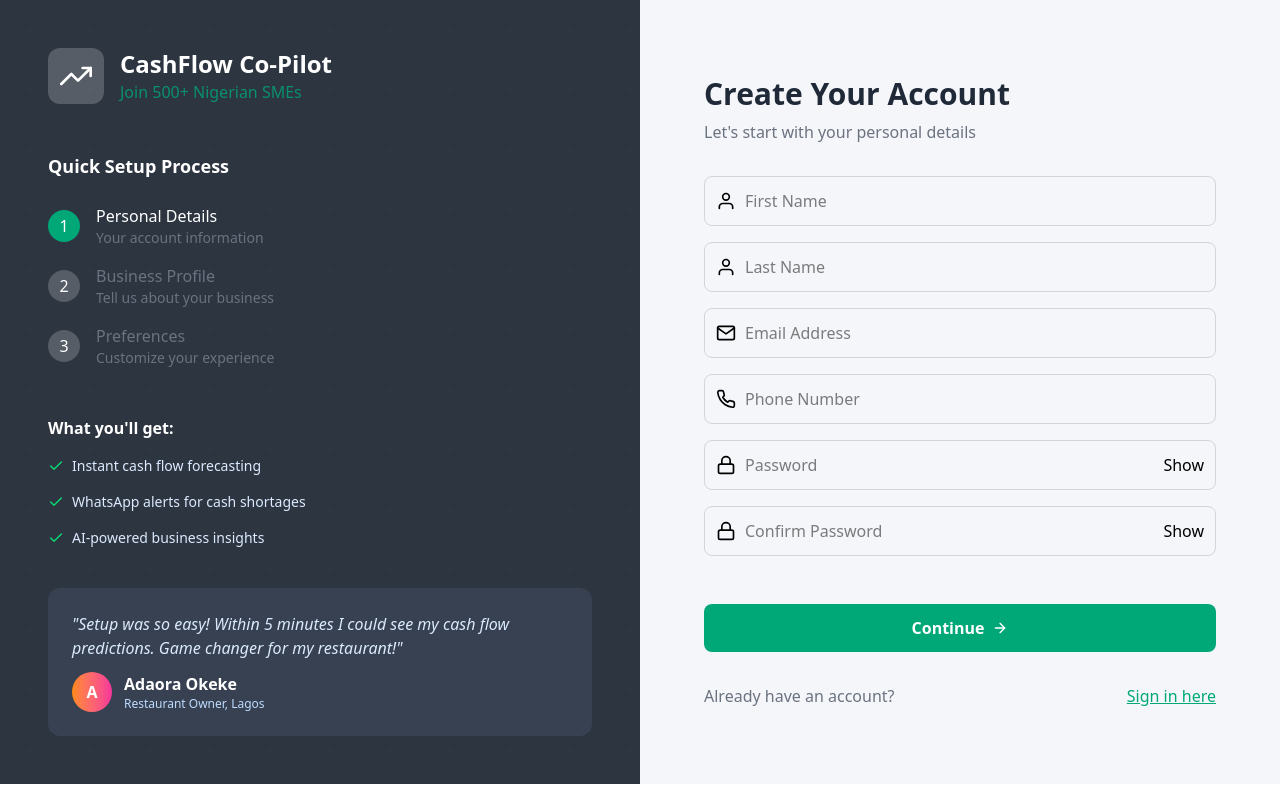
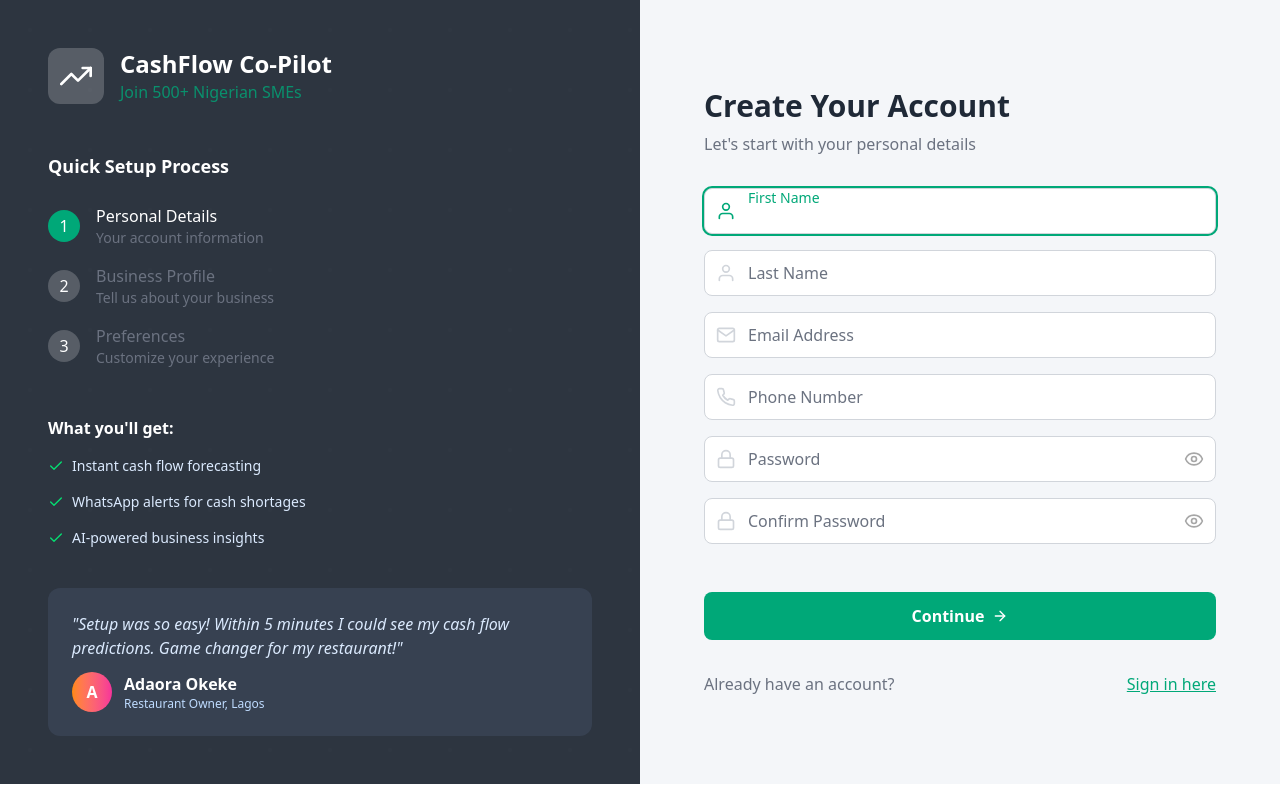
Before and after one commit to Sherifsani/cashflow-ai, a Next.js app: page /auth/register in a window 1280 px wide. Built offline with nearby package versions, Linux system fonts and the light colour scheme.

Commit message:
refactor: created reusable components from ui elements.

```diff
--- a/app/auth/register/_components/Alert.tsx
+++ b/app/auth/register/_components/Alert.tsx
@@ -11,7 +11,7 @@ export default function Alert({ type = 'info', children }: Props) {
   const styles = {
     error: 'bg-red-50 border border-red-200 text-red-700',
     success: 'bg-green-50 border border-green-200 text-green-700',
-    info: 'bg-blue-50 border border-blue-200 text-blue-700',
+    info: 'bg-[#00A878]/10 border border-[#00A878]/30 text-[#00A878]',
   } as const;
 
   return (
--- a/app/auth/register/_components/FormControls/Checkbox.tsx
+++ b/app/auth/register/_components/FormControls/Checkbox.tsx
@@ -11,8 +11,8 @@ type Props = {
 
 const Checkbox: React.FC<Props> = ({ name, checked, onChange, label }) => (
   <label className="flex items-start cursor-pointer">
-    <input type="checkbox" name={name} checked={checked} onChange={onChange} className="mt-1 h-4 w-4 text-blue-600 border-gray-300 rounded focus:ring-blue-500" />
-    <div className="ml-3 text-sm text-gray-700">{label}</div>
+    <input type="checkbox" name={name} checked={checked} onChange={onChange} className="mt-1 h-4 w-4 text-[#00A878] border-[#D1D5DB] rounded focus:ring-[#00A878]" />
+    <div className="ml-3 text-sm text-[#1F2937]">{label}</div>
   </label>
 );
 
--- a/app/auth/register/_components/FormControls/PasswordInput.tsx
+++ b/app/auth/register/_components/FormControls/PasswordInput.tsx
@@ -1,5 +1,6 @@
 "use client"
 
+import { Eye, EyeOff } from 'lucide-react';
 import React from 'react';
 
 type Props = {
@@ -13,28 +14,49 @@ type Props = {
     icon?: React.ReactNode;
 };
 
-const PasswordInput: React.FC<Props> = ({ name, value, onChange, placeholder, error, show = false, toggleShow, icon }) => {
+export default function PasswordInput({ name, value, onChange, placeholder = '', error, show = false, toggleShow, icon }: Props) {
+    const leftOffset = icon ? 'left-10' : 'left-3';
+    const inputPadding = icon ? 'pl-10' : 'pl-3';
+
     return (
         <div>
             <div className="relative">
-        {icon && <div className="absolute inset-y-0 left-0 pl-3 flex items-center pointer-events-none">{icon}</div>}
+
                 <input
                     type={show ? 'text' : 'password'}
+                    id={name}
                     name={name}
                     value={value}
                     onChange={onChange}
-          placeholder={placeholder}
-          className={`block w-full ${icon ? 'pl-10' : 'pl-3'} pr-10 py-3 border rounded-lg focus:outline-none focus:ring-2 focus:ring-blue-500 ${error ? 'border-red-300 bg-red-50' : 'border-gray-300'}`}
+                    placeholder=" "
+                    aria-label={placeholder || name}
+                    className={`peer block w-full ${inputPadding} pr-10 pb-1 pt-4 border border-border rounded-lg bg-white focus:outline-none focus-visible:ring-2 focus-visible:ring-[#00A878] ${error ? 'border-red-300 bg-red-50' : 'border-[#D1D5DB]'}`}
                 />
+
+                <label
+                    htmlFor={name}
+                    className={`absolute ${leftOffset} top-0 -translate-y-0 px-1 text-[#6B7280] text-sm transition-all duration-150 pointer-events-none peer-placeholder-shown:top-1/2 peer-placeholder-shown:-translate-y-1/2 peer-placeholder-shown:text-base peer-placeholder-shown:text-[#6B7280] peer-focus:top-0 peer-focus:-translate-y-0 peer-focus:text-[#00A878] peer-focus-visible:text-[#00A878] peer-focus:peer-placeholder-shown:text-sm`}
+                >
+                    {placeholder}
+                </label>
+
+
+                {icon && (
+                    <div className="absolute inset-y-0 left-0 pl-3 flex items-center pointer-events-none text-[#D1D5DB] peer-focus:text-[#00A878]" aria-hidden>
+                        <span className="transition-colors duration-150 text-inherit">
+                            {icon}
+                        </span>
+                    </div>
+                )}
+
                 {toggleShow && (
                     <button type="button" className="absolute inset-y-0 right-0 pr-3 flex items-center" onClick={toggleShow}>
-            {show ? 'Hide' : 'Show'}
+                        {show ? <EyeOff className="size-5 text-black/35" /> : <Eye className="size-5 text-black/35" />}
                     </button>
                 )}
             </div>
+
             {error && <p className="mt-1 text-sm text-red-600">{error}</p>}
         </div>
     );
-};
-
-export default PasswordInput;
+}
--- a/app/auth/register/_components/FormControls/RadioGroup.tsx
+++ b/app/auth/register/_components/FormControls/RadioGroup.tsx
@@ -15,10 +15,10 @@ const RadioGroup: React.FC<Props> = ({ name, value, onChange, options }) => (
   <div className="space-y-3">
     {options.map(opt => (
       <label key={opt.value} className="flex items-start cursor-pointer">
-        <input type="radio" name={name} value={opt.value} checked={value === opt.value} onChange={onChange} className="mt-1 h-4 w-4 text-blue-600 border-gray-300 focus:ring-blue-500" />
+        <input type="radio" name={name} value={opt.value} checked={value === opt.value} onChange={onChange} className="mt-1 h-4 w-4 text-[#00A878] border-[#D1D5DB] focus:ring-[#00A878]" />
         <div className="ml-3">
-          <div className="font-medium text-gray-900">{opt.label}</div>
-          {opt.desc && <div className="text-sm text-gray-600">{opt.desc}</div>}
+          <div className="font-medium text-[#1F2937]">{opt.label}</div>
+          {opt.desc && <div className="text-sm text-[#6B7280]">{opt.desc}</div>}
         </div>
       </label>
     ))}
--- a/app/auth/register/_components/FormControls/Select.tsx
+++ b/app/auth/register/_components/FormControls/Select.tsx
@@ -16,7 +16,7 @@ const Select: React.FC<Props> = ({ name, value, onChange, options, error }) => (
       name={name}
       value={value}
       onChange={onChange}
-      className={`block w-full px-3 py-3 border rounded-lg focus:outline-none focus:ring-2 focus:ring-blue-500 ${error ? 'border-red-300 bg-red-50' : 'border-gray-300'}`}>
+      className={`block w-full px-3 py-3 border rounded-lg focus:outline-none focus:ring-2 focus:ring-[#00A878] ${error ? 'border-red-300 bg-red-50' : 'border-[#D1D5DB]'}`}>
       {options.map(opt => (
         <option key={opt.value} value={opt.value}>{opt.label}</option>
       ))}
--- a/app/auth/register/_components/FormControls/TextInput.tsx
+++ b/app/auth/register/_components/FormControls/TextInput.tsx
@@ -1,35 +1,58 @@
 "use client"
 
-import React from 'react';
+import React, { useEffect, useRef } from 'react';
 
 type Props = {
     name: string;
     value: string;
     onChange: (e: React.ChangeEvent<HTMLInputElement>) => void;
-  placeholder?: string;
+    placeholder?: string; // used as the floating label text
     error?: string | undefined;
     type?: string;
     icon?: React.ReactNode;
     className?: string;
+    autoFocus?: boolean
 };
 
-const TextInput: React.FC<Props> = ({ name, value, onChange, placeholder, error, type = 'text', icon, className = '' }) => {
+export default function TextInput({ name, value, onChange, placeholder = '', error, type = 'text', icon, className = '', autoFocus = false }: Props) {
+    const leftOffset = icon ? 'left-10' : 'left-3';
+    const inputPadding = icon ? 'pl-10' : 'pl-3';
+
     return (
         <div>
             <div className="relative">
-        {icon && <div className="absolute inset-y-0 left-0 pl-3 flex items-center pointer-events-none">{icon}</div>}
+
+                {/* input uses a single space placeholder so peer-placeholder-shown works for empty state */}
                 <input
                     type={type}
+                    id={name}
                     name={name}
                     value={value}
                     onChange={onChange}
-          placeholder={placeholder}
-          className={`block w-full ${icon ? 'pl-10' : 'pl-3'} pr-3 py-3 border rounded-lg focus:outline-none focus:ring-2 focus:ring-blue-500 ${error ? 'border-red-300 bg-red-50' : 'border-gray-300'} ${className}`}
+                    placeholder=" "
+                    aria-label={placeholder || name}
+                    className={`peer block w-full ${inputPadding} pr-3 pb-1 pt-4 border rounded-lg bg-white focus:outline-none focus-visible:ring-2 focus-visible:ring-[#00A878] ${error ? 'border-red-300 bg-red-50' : 'border-[#D1D5DB]'} ${className}`}
+                    autoFocus={autoFocus}
                 />
+
+                <label
+                    htmlFor={name}
+                    className={`absolute ${leftOffset} top-0 -translate-y-0 px-1 text-[#6B7280] text-sm transition-all duration-150 pointer-events-none peer-placeholder-shown:top-1/2 peer-placeholder-shown:-translate-y-1/2 peer-placeholder-shown:text-base peer-placeholder-shown:text-[#6B7280] peer-focus:top-0 peer-focus:-translate-y-0 peer-focus:text-[#00A878] peer-focus-visible:text-[#00A878] peer-focus:peer-placeholder-shown:text-sm`}
+                >
+                    {placeholder}
+                </label>
+
+                {icon && (
+                    <div className="absolute inset-y-0 left-0 pl-3 flex items-center pointer-events-none text-[#D1D5DB] peer-focus:text-[#00A878]" aria-hidden>
+                        {/* icon color: active when field has value or on focus */}
+                        <span className="transition-colors duration-150 text-inherit">
+                            {icon}
+                        </span>
                     </div>
+                )}
+            </div>
+
             {error && <p className="mt-1 text-sm text-red-600">{error}</p>}
         </div>
     );
-};
-
-export default TextInput;
+}
```
Lines whose indentation alone changed are shown as unchanged.
